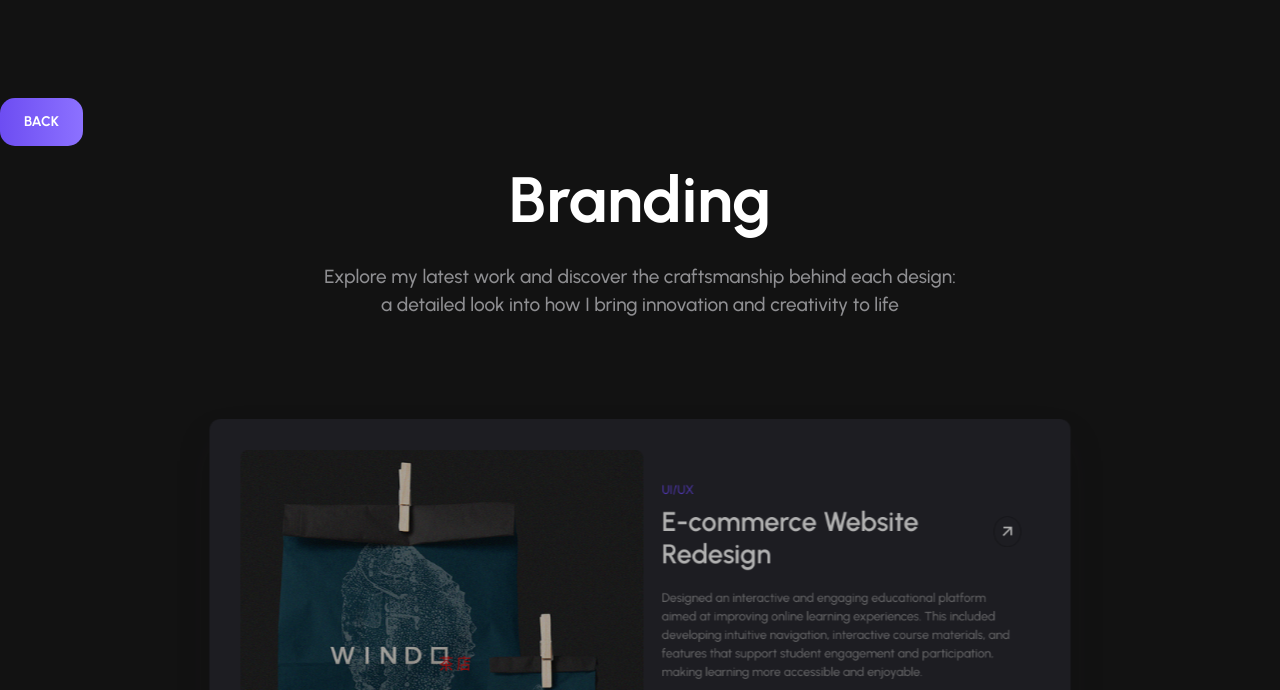
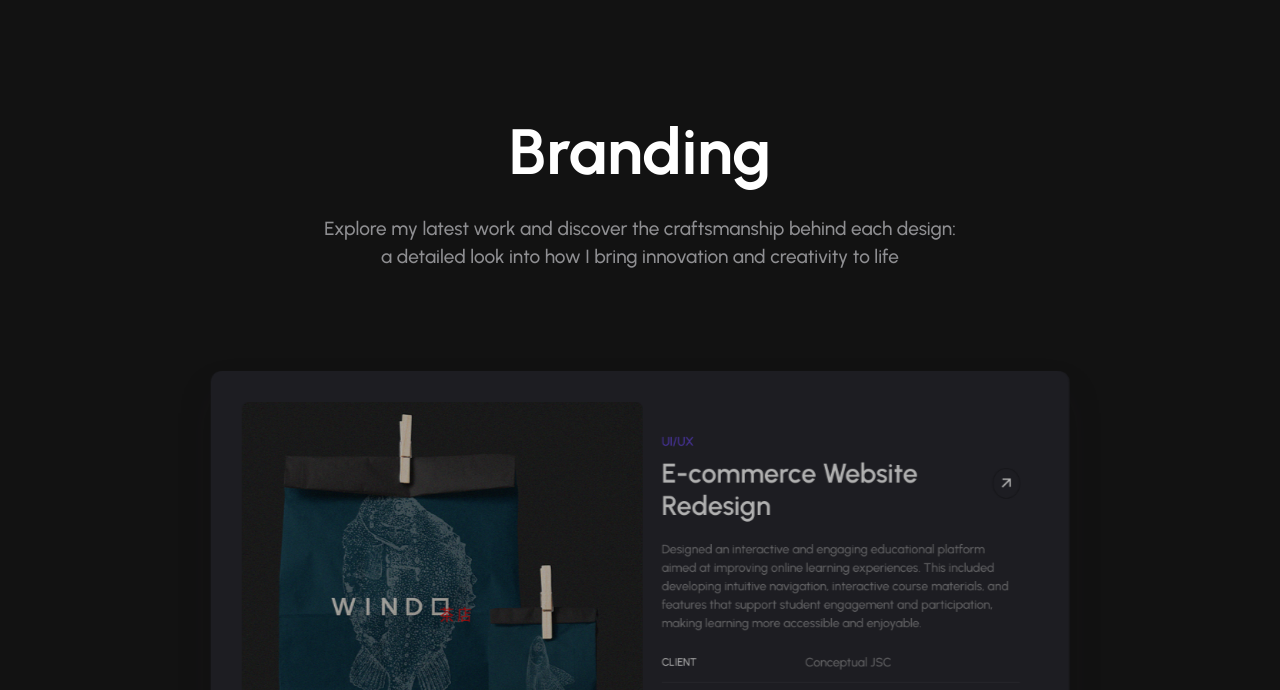
Before and after one commit to RaulHernandez99/BarbonArchDesign.github.io, a plain HTML site: page work-branding.html in a window 1280 px wide. Shown: the part 102-792 px from the top of the page. Drawn offline with nearby package versions, Linux system fonts and the light colour scheme; a web font is replaced by a local one.

Commit message:
back button removed
back button removed

```diff
--- a/work-branding.html
+++ b/work-branding.html
@@ -197,9 +197,7 @@
         <!-- prettier-ignore -->
         <!--work -->
         <section class="section-work pt-120 pb-150">
-		<a href="index.html#projects">
-			<div class="btn btn-gradient d-inline-block text-uppercase">Back</div>
-		</a>
+
             <div class="container">
                 <div class="row">
                     <div class="col-lg-8 mx-lg-auto">
```
Also changed, not shown: work-commercial.html (+1 -3 lines), work-cultural.html (+1 -3 lines), work-residential.html (+1 -3 lines).
